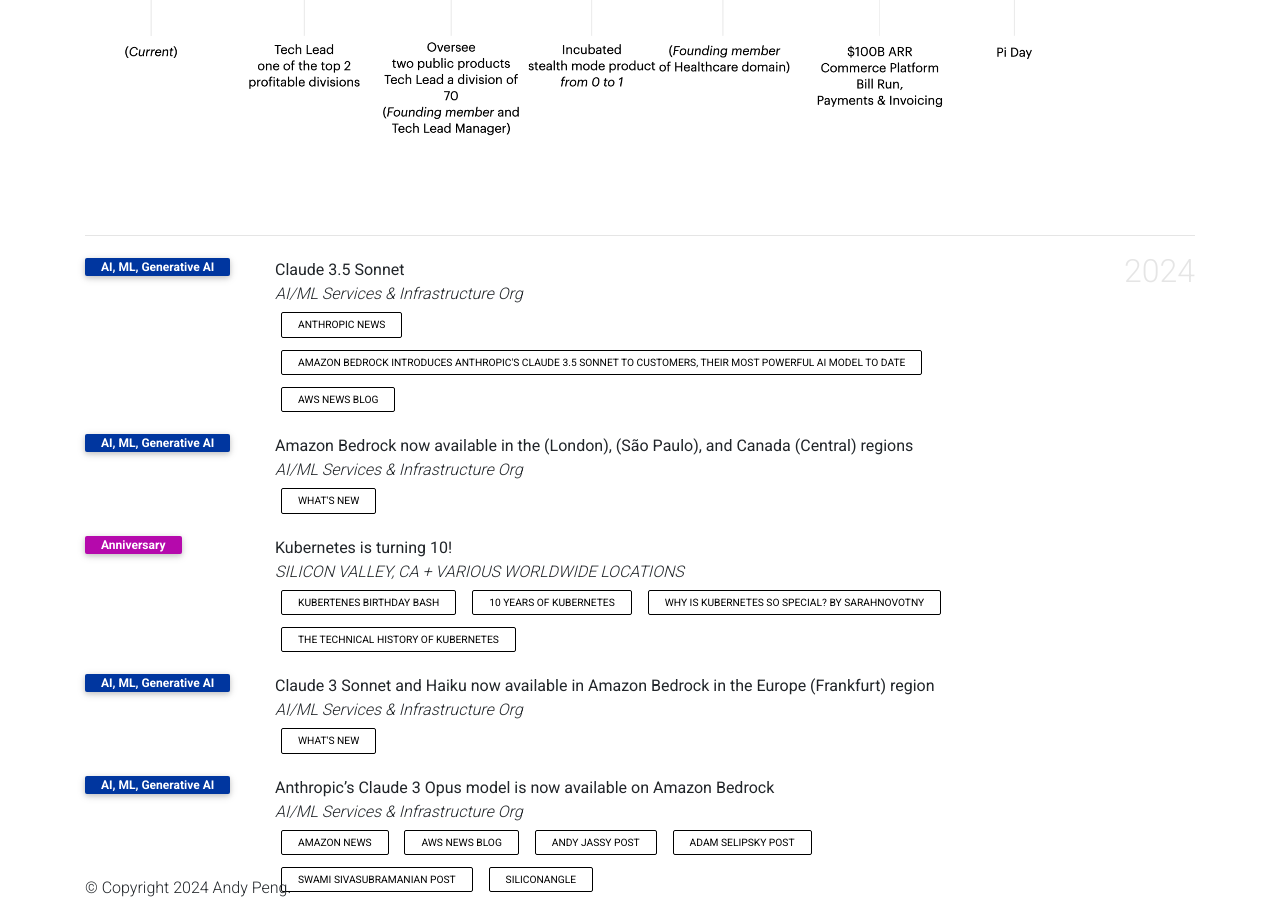
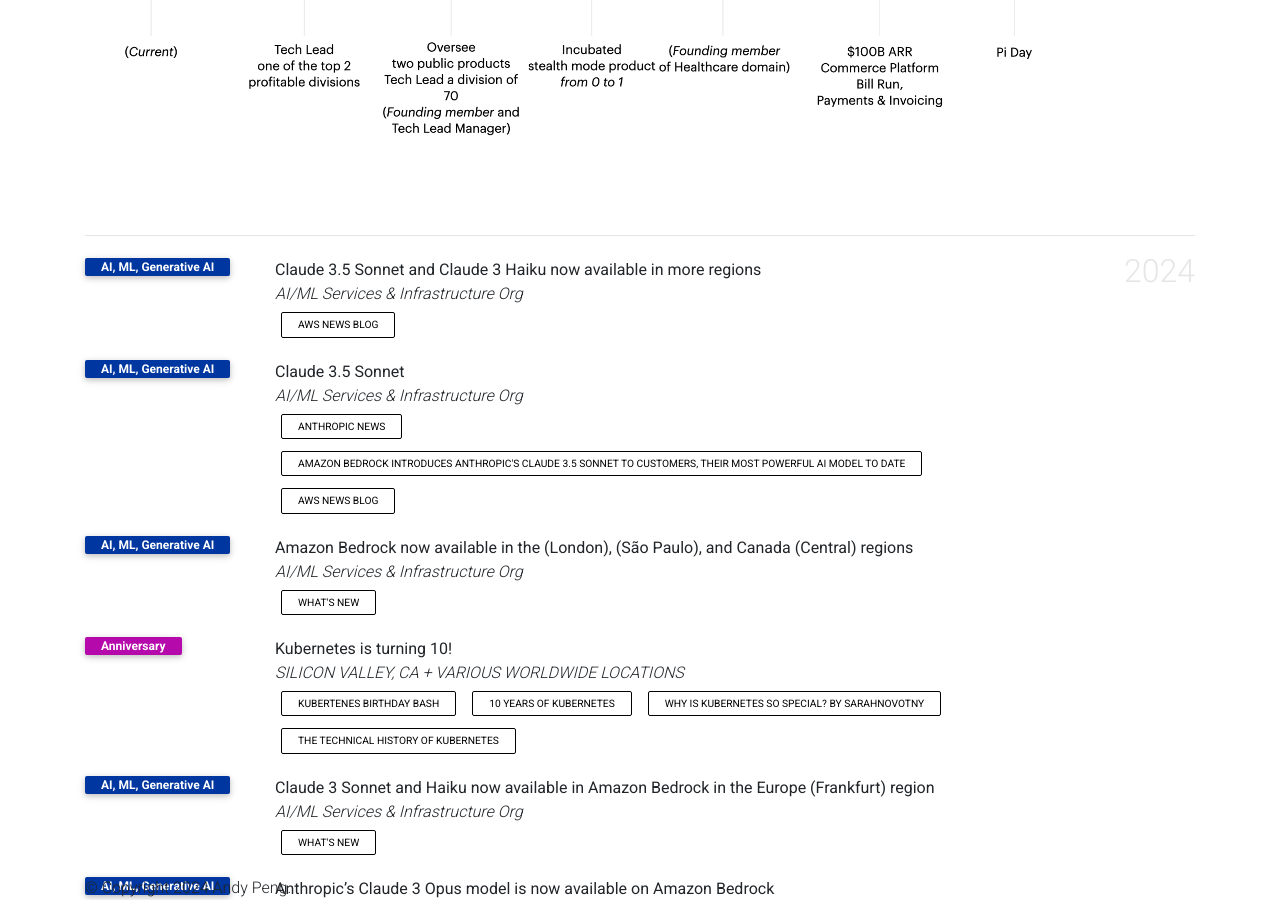
Before and after one commit to gfw001/gfw001.github.io, a Jekyll site: the page products.html, which Jekyll copies as it is, in a window 1280 px wide and 900 px high, scrolled down 489 px. Built offline with Jekyll 4.4.1, drawn with Linux system fonts in a browser that asks for light colours; comment, search, counter and statistics services are not loaded; a style sheet for code colours, icons or effects is not loaded.

Commit message:
Update products.html

```diff
--- a/products.html
+++ b/products.html
@@ -211,6 +211,21 @@
       <div class="publications">
       <h2 class="year">2024</h2>
       <ol class="bibliography">
+         <li>
+            <div class="row">
+               <div class="col-sm-2 abbr"><abbr class="badge">AI, ML, Generative AI</abbr></div>
+               <div id="mao2023agent" class="col-sm-8">
+                  <div class="title">Claude 3.5 Sonnet and Claude 3 Haiku now available in more regions</div>
+                  <div class="periodical"> <em>AI/ML Services & Infrastructure Org</em> </div>
+                  <div class="links">
+                     <a href="https://aws.amazon.com/about-aws/whats-new/2024/08/claude-3-5-sonnet-haiku-more-regions/" class="btn btn-sm z-depth-0" role="button" rel="noopener noreferrer" target="_blank">AWS News Blog</a>
+                  </div>
+                  <div class="badges">
+                     <span class="altmetric-embed" data-hide-no-mentions="true" data-hide-less-than="15" data-badge-type="2" data-badge-popover="right"></span> <span class="__dimensions_badge_embed__" data-pmid="" data-hide-zero-citations="true" data-style="small_rectangle" data-legend="hover-right" style="margin-bottom: 3px;"></span>
+                  </div>
+               </div>
+            </div>
+         </li>
          <li>
             <div class="row">
                <div class="col-sm-2 abbr"><abbr class="badge">AI, ML, Generative AI</abbr></div>
```
